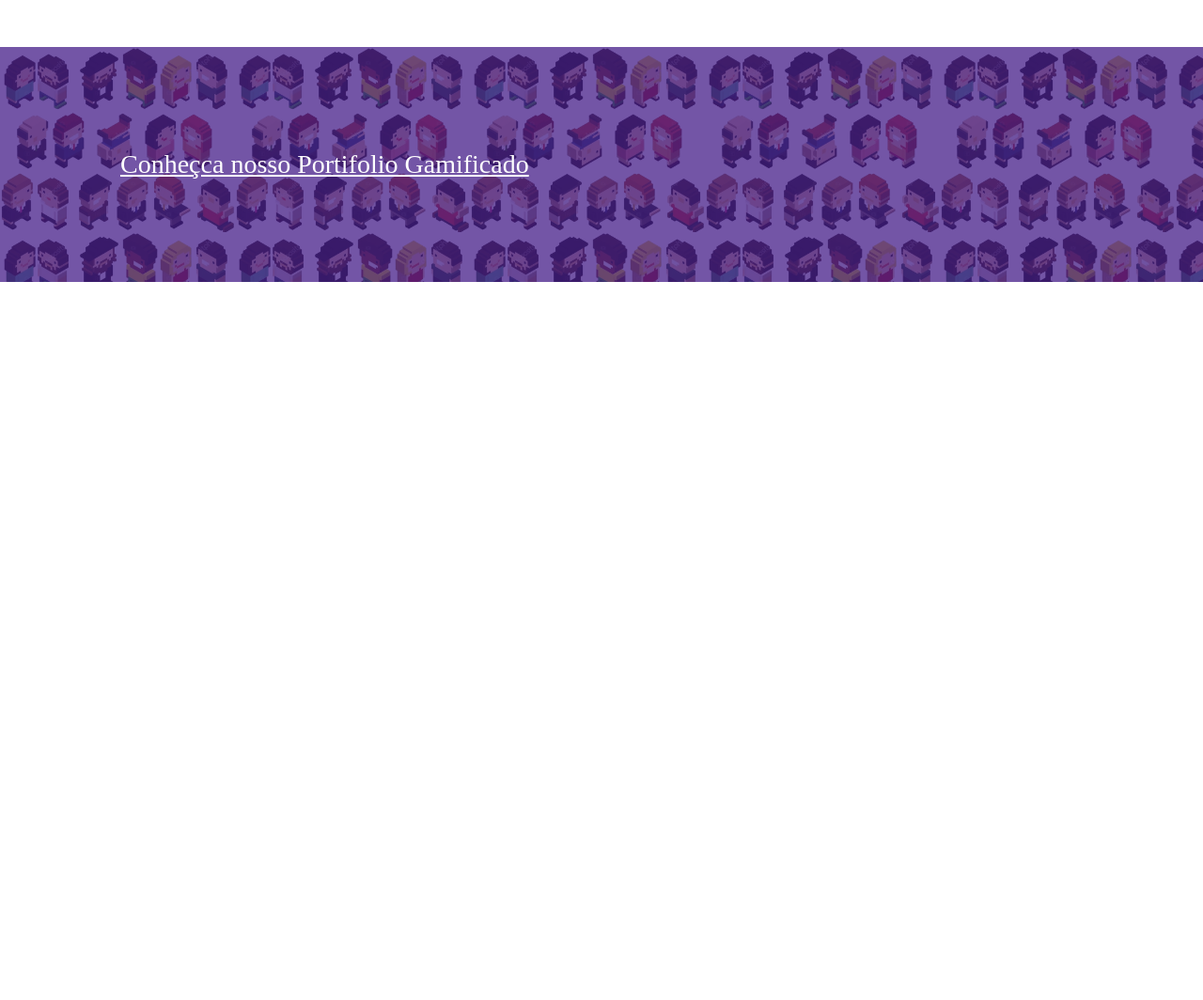
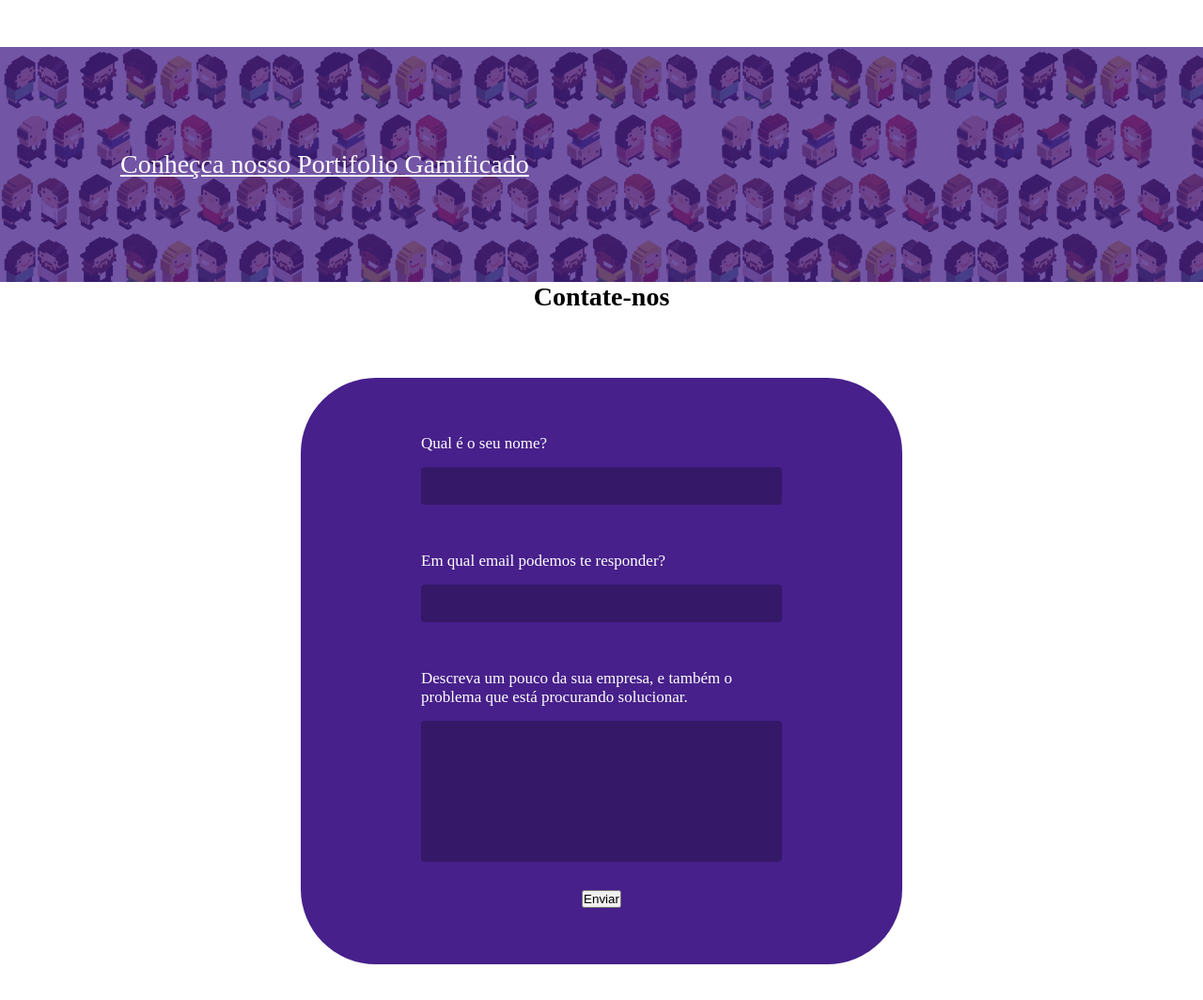
Before and after one commit to Belllmsr/GamificaAi, a plain HTML site: page index.html in a window 1280 px wide. Shown: the part 2292-3356 px from the top of the page at 94% size. Before the commit the page ends 2592 px from the top, so only its background shows below. Drawn offline with Linux system fonts and the light colour scheme; a web font is replaced by a local one.

Commit message:
feat: Formulario

```diff
--- a/index.html
+++ b/index.html
@@ -75,6 +75,7 @@
       </div>
     </section>
 
+
     <section id="portfolio">
         <div class="filtro" ></div>
         <div class="container-grid">
@@ -82,6 +83,29 @@
         </div>
     </section>
 
+    <section id="contato">
+        <h2>Contate-nos</h2>
+
+        <form>
+            <div class="campo">
+                <label for="">Qual é o seu nome?</label>
+                <input type="text">
+            </div>
+            <div class="campo">
+                <label for="">Em qual email podemos te responder?</label>
+                <input type="email">
+            </div>
+            <div class="campo-descricao">
+                <label for="">Descreva um pouco da sua empresa, e também o problema que está procurando solucionar.</label>
+                <textarea id="" cols="30" rows="10"></textarea>
+            </div>
+
+        <button type="submit"> Enviar</button>
+        </form>
+    </section>
+
+
+
 </body>
 
 </html>
--- a/style.css
+++ b/style.css
@@ -244,3 +244,90 @@ h2 {
 
      z-index: 0;
 }
+
+#contato {
+    text-align: center;
+
+    padding-bottom: 100px;
+    margin-bottom: 100px;
+}
+
+#contato h2 {
+    margin-bottom: 70px;
+}
+
+#contato form {
+    width: 50%;
+    margin: 0 auto;
+    padding: 60px  0;
+
+    display: flex;
+    flex-direction: column;
+    align-items: center;
+
+    border-radius: 80px;
+
+    background-color: var(--ROXO-GAMIFICA);
+    color: white;
+    font-family: "Montserrat";
+    font-size: 17px;
+
+}
+
+.campo {
+    width: 60%;
+
+    text-align: right;
+    text-align:left ;
+
+    display: flex;
+    flex-direction: column;
+    justify-content: space-between;
+
+    margin-bottom: 50px;
+
+}
+
+.campo-descricao {
+    width: 60%;
+
+    text-align: left;
+    display: flex;
+    flex-direction: column;
+    justify-content: space-between;
+
+    margin-bottom: 30px;
+}
+
+.campo input {
+    height: 40px;
+
+    color: white;
+    background-color: #351868;
+
+    border: none;
+    border-radius: 4px;
+
+    text-indent: 10px;
+
+    outline: none;
+}
+
+.campo-descricao textarea {
+     color: white;
+     background-color: #351868;
+
+     border: none;
+     border-radius: 4px;
+
+     outline:none ;
+
+     text-indent: 10px;
+
+     resize:none ;
+
+    }
+
+    .campo label, .campo-descricao label {
+        margin-bottom: 15px;
+    }
```
